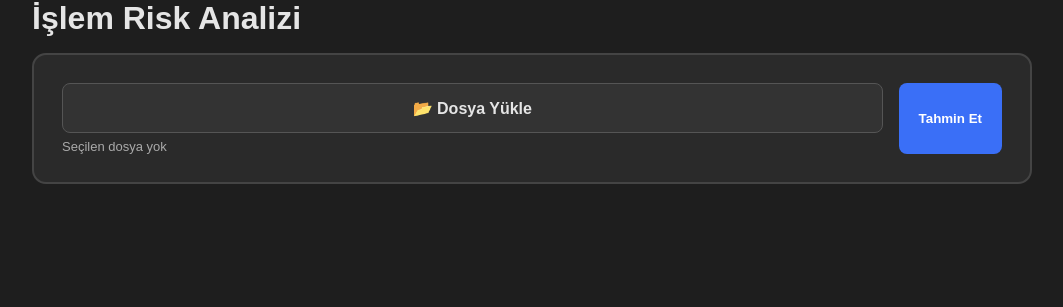
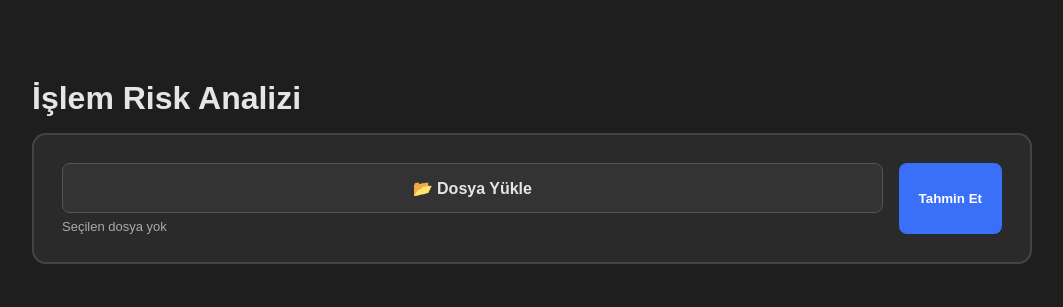
Before and after one commit to SedefAlkan/finance_fraud_detection, a Flask app: page / in a window 1280 px wide. Shown: the top 307 px of the page, without its empty margins (108-1171 px from the left). Run offline with Flask 3, Linux system fonts and the light colour scheme; parts of the project's set-up code (start-up, migrations or seed data) failed here and were passed over.

Commit message:
Update index.html and remove large files

```diff
--- a/templates/index.html
+++ b/templates/index.html
@@ -6,7 +6,14 @@
   <title>İşlem Risk Analizi</title>
   <style>
     /* Koyu, sade tema */
-    body { font-family: Arial, sans-serif; margin: 24px; background: #1e1e1e; color: #e5e5e5; }
+    body {
+      font-family: Arial, sans-serif;
+      margin: 0;
+      padding: 80px 24px 24px;  /* 🔹 tüm sayfa içeriğini aşağı kaydırdım */
+      background: #1e1e1e;
+      color: #e5e5e5;
+    }
+
     h1 { margin: 0 0 16px; }
 
     .center { max-width: 1000px; margin: 0 auto; }
```
